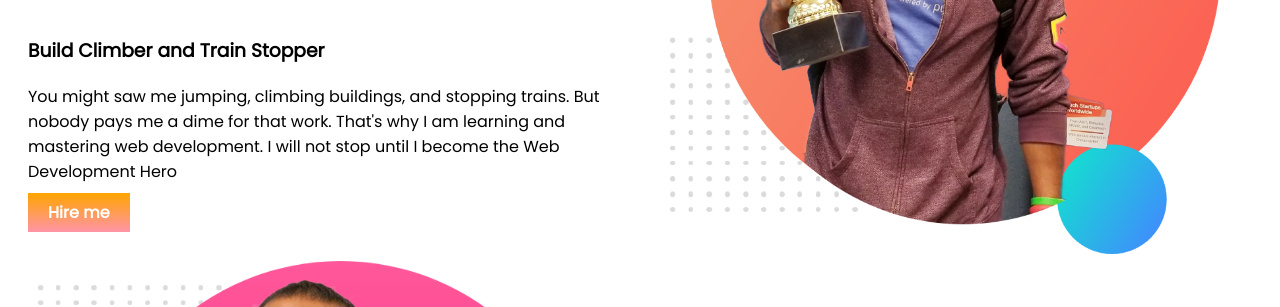
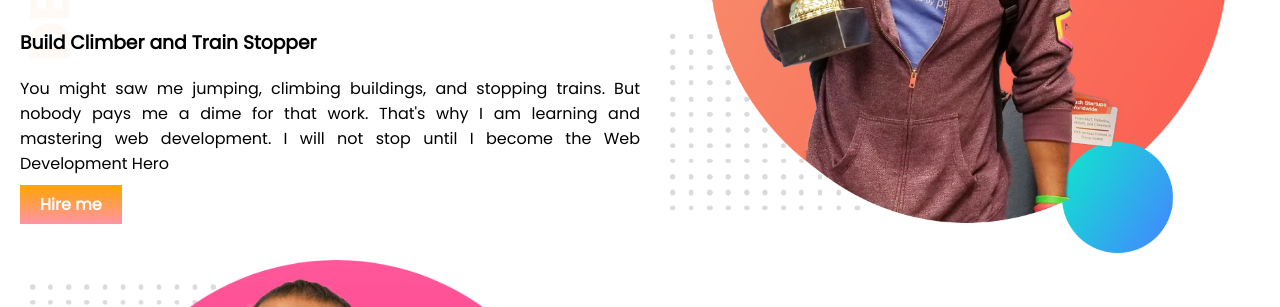
Before and after one commit to Mehedihasan17/developer-porfolio, a plain HTML site: page index.html in a window 1280 px wide. Shown: the part 301-608 px from the top of the page. Drawn offline with Linux system fonts and the light colour scheme.

Commit message:
banner added

```diff
--- a/index.html
+++ b/index.html
@@ -13,7 +13,7 @@
 </head>
 
 <body>
-    <section>
+    <section class="top-banner">
         <div class="balance">
             <h1>Welcome to</h1>
             <h1><span class="name-part">Mehedi Hasan</span> world</h1>
--- a/style.css
+++ b/style.css
@@ -1,5 +1,6 @@
 body {
     font-family: 'Poppins', sans-serif;
+    margin:0px;
 
 }
 h1{
@@ -8,12 +9,17 @@ h1{
 section{
     display:flex;
 }
+.top-banner{
+    background-image: url(images/top-banner.png);
+    background-repeat: no-repeat;
+}
 .name-part{
     color:orange;
 }
 .balance{
     width:50%;
     padding-left: 20px;
+    text-align: justify;
 
 }
 .balance img{
```
